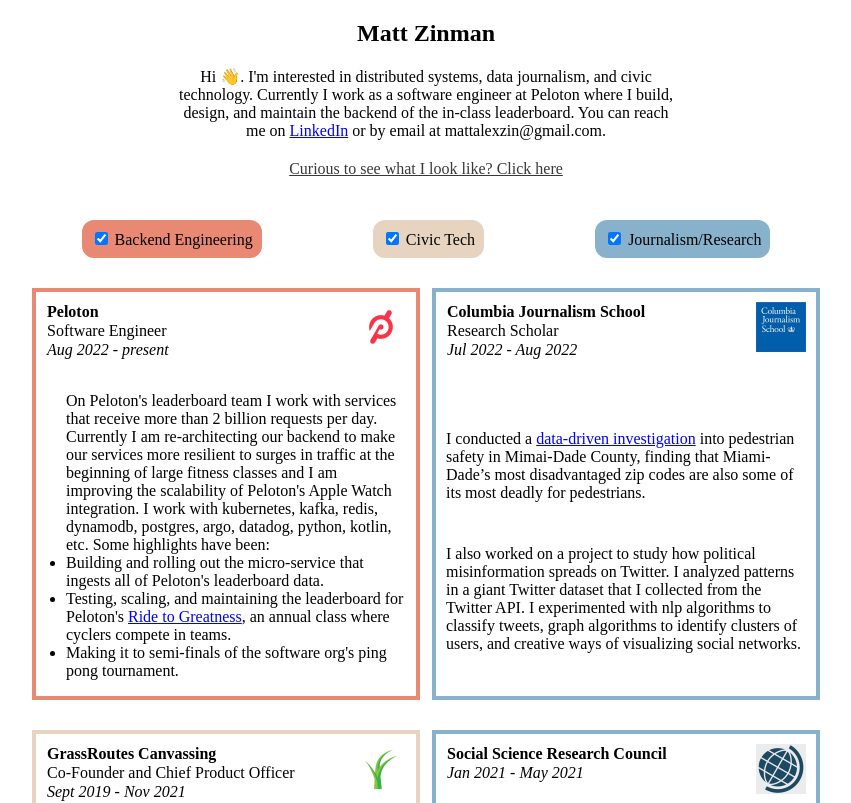
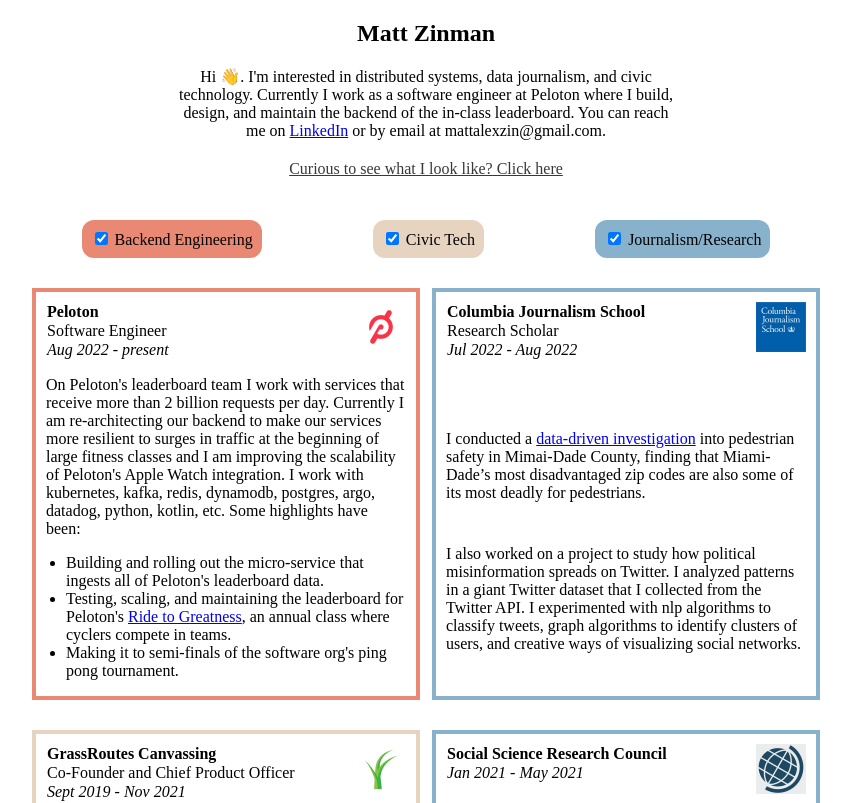
Before and after one commit to maz2129/personal-website, a SvelteKit app: page / in a window 1280 px wide. Shown: the top 803 px of the page, without its empty margins (214-1065 px from the left). Built offline with nearby package versions, Linux system fonts and the light colour scheme.

Commit message:
fix formatting:

```diff
--- a/src/components/ExperienceList.svelte
+++ b/src/components/ExperienceList.svelte
@@ -35,8 +35,8 @@
             <Experience  companyName="Peloton" imgUrl="images/peloton-logo.jpeg" positionName="Software Engineer"
                 timeFrame="Aug 2022 - present" />
             <div class="descriptionContainer">
+                <p>On Peloton's leaderboard team I work with services that receive more than 2 billion requests per day. Currently I am re-architecting our backend to make our services more resilient to surges in traffic at the beginning of large fitness classes and I am improving the scalability of Peloton's Apple Watch integration. I work with kubernetes, kafka, redis, dynamodb, postgres, argo, datadog, python, kotlin, etc. Some highlights have been: </p>
                 <ul>
-                    <p>On Peloton's leaderboard team I work with services that receive more than 2 billion requests per day. Currently I am re-architecting our backend to make our services more resilient to surges in traffic at the beginning of large fitness classes and I am improving the scalability of Peloton's Apple Watch integration. I work with kubernetes, kafka, redis, dynamodb, postgres, argo, datadog, python, kotlin, etc. Some highlights have been: </p>
                     <li>Building and rolling out the micro-service that ingests all of Peloton's leaderboard data.</li>
                     <li>Testing, scaling, and maintaining the leaderboard for Peloton's <a href="https://www.onepeloton.com/blog/ridetogreatness/" target="_blank">Ride to Greatness</a>, an annual class where cyclers compete in teams.</li>
                     <li>Making it to semi-finals of the software org's ping pong tournament.</li>
```
